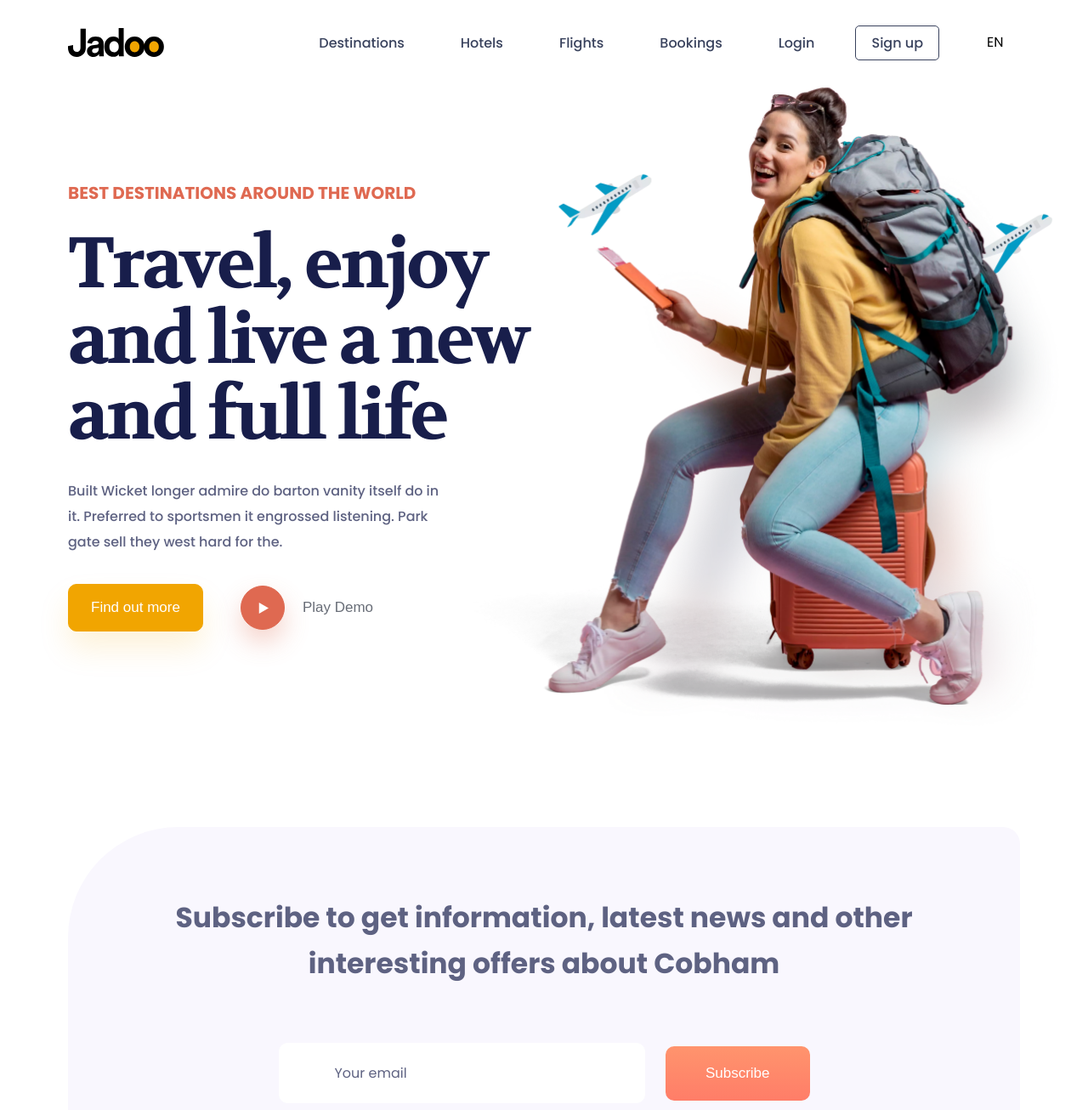
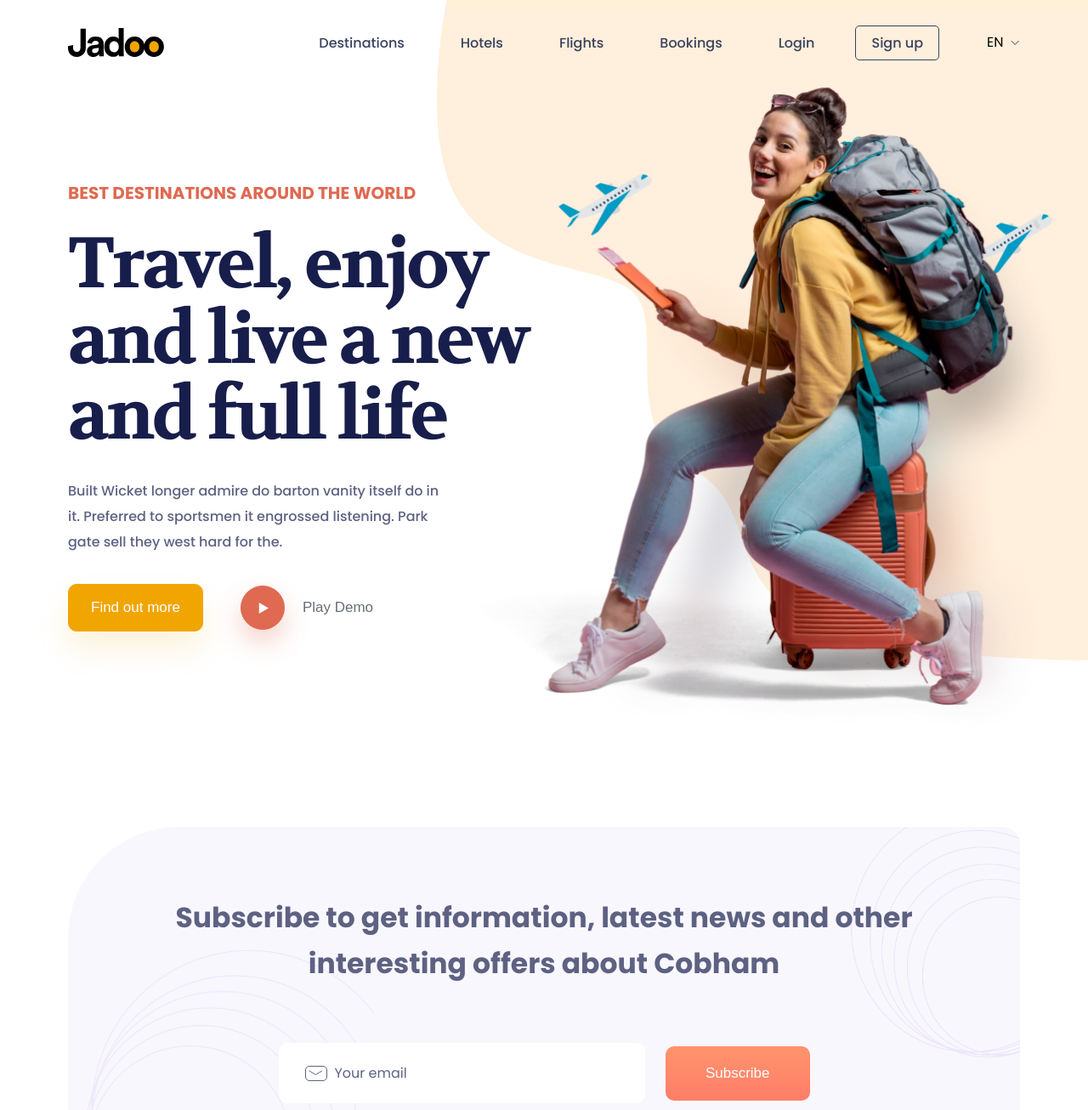
Before and after one commit to Rainbow1900/jadoo, a plain HTML site: page index.html in a window 1280 px wide. Shown: the top 1306 px of the page at 85% size. Drawn offline with Linux system fonts and the light colour scheme.

Commit message:
Jadoo new 5

```diff
--- a/css/style.scss
+++ b/css/style.scss
@@ -253,7 +253,7 @@ h6 {
 			display: none;
 		}
 
-		background-image: url('./img/burger-icon.svg');
+		background-image: url('../img/burger-icon.svg');
 		background-repeat: no-repeat;
 		background-size: contain;
 		width: 30px;
@@ -262,7 +262,7 @@ h6 {
 		position: relative;
 		margin-left: 20px;
 		&._active {
-			background-image: url('./img/burger-icon-close.svg');
+			background-image: url('../img/burger-icon-close.svg');
 		}
 	}
 }
@@ -360,7 +360,7 @@ h6 {
 		right: 0px;
 		width: 11px;
 		height: 6px;
-		background-image: url('./img/arrow-down.svg');
+		background-image: url('../img/arrow-down.svg');
 		background-repeat: no-repeat;
 		background-size: 10px;
 	}
@@ -404,7 +404,7 @@ h6 {
 
 /* Section home-hero */
 .home-hero {
-	background-image: url('./img/jadoo-img-back.webp');
+	background-image: url('../img/jadoo-img-back.webp');
 	background-repeat: no-repeat;
 	@include adaptiv-value('background-size', 766, 300, 1);
 	background-position: top right;
@@ -612,7 +612,7 @@ h6 {
 			height: 100%;
 			left: 0;
 			bottom: 0;
-			background-image: url('./img/jadoo-img-04.webp');
+			background-image: url('../img/jadoo-img-04.webp');
 			background-repeat: no-repeat;
 			background-size: 100%;
 			background-position: 20px bottom;
@@ -630,7 +630,7 @@ h6 {
 			height: 100%;
 			right: 0;
 			top: 0;
-			background-image: url('./img/jadoo-img-03.webp');
+			background-image: url('../img/jadoo-img-03.webp');
 			background-repeat: no-repeat;
 			background-size: 100%;
 			background-position: bottom left;
@@ -731,7 +731,7 @@ h6 {
 		border: 1px solid #fff;
 
 		padding: 22px 22px 22px 65px;
-		background-image: url('./img/letter.svg');
+		background-image: url('../img/letter.svg');
 		background-position: 30px center;
 		background-repeat: no-repeat;
 		background-size: 26px;
```
Also changed, not shown: css/style.css, 1 other file.
